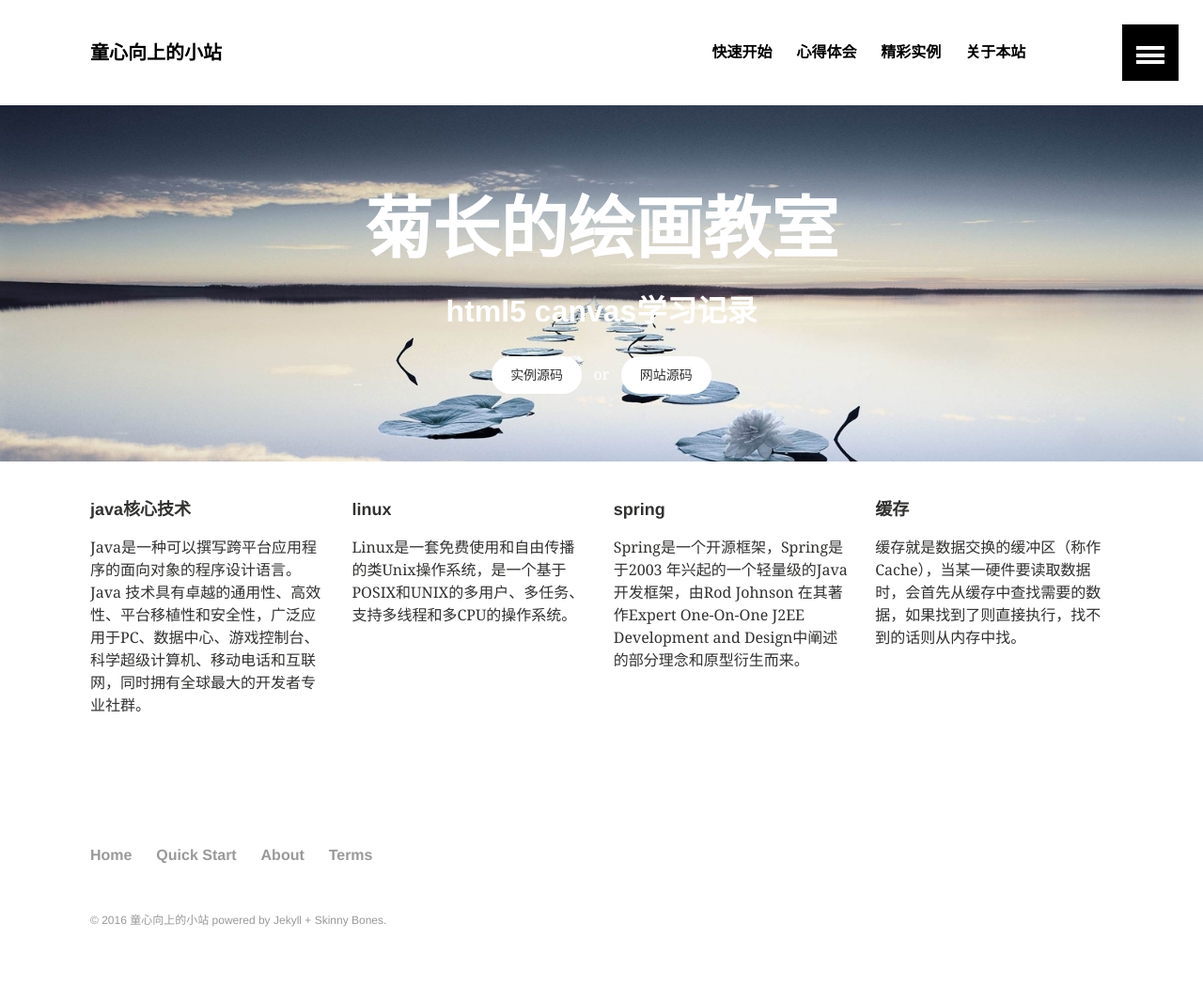
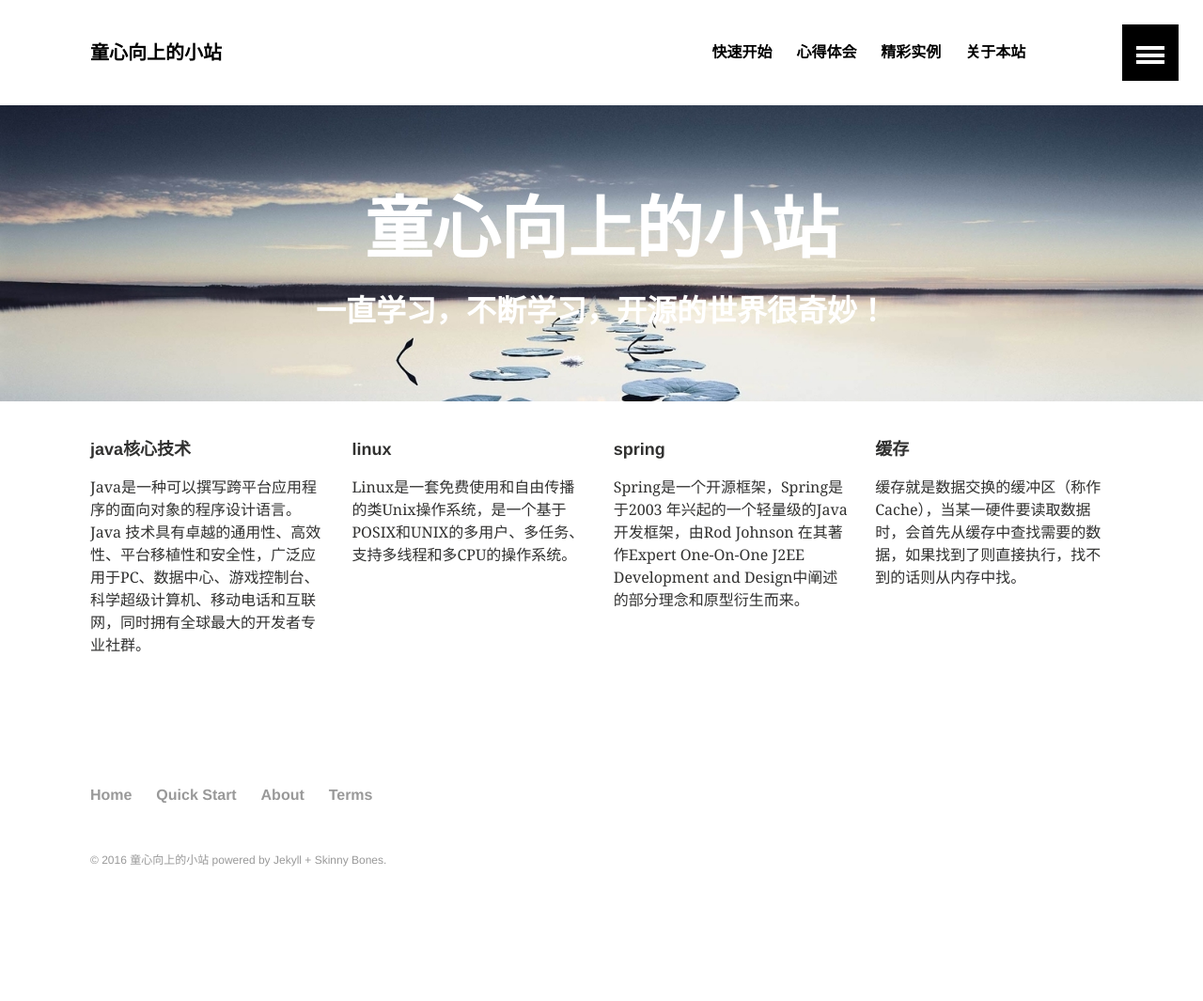
Before and after one commit to txxs/locere.github.com, a Jekyll site: the page built from index.md, in a window 1280 px wide. Shown: the whole page at 94% size. Built offline with Jekyll 4.4.1, drawn with Linux system fonts in a browser that asks for light colours; after the commit the page ends 1001 px from its top, so only the background shows below that.

Commit message:
修改主页文字

```diff
--- a/_layouts/home.html
+++ b/_layouts/home.html
@@ -36,9 +36,9 @@
     {% if page.image.feature %}
     <div class="page-lead" style="background-image:url({{ site.url }}/images/{{ page.image.feature }})">
       <div class="wrap page-lead-content">
-        <h1>菊长的绘画教室</h1>
-        <h2>html5 canvas学习记录</h2>
-        <a href="https://bitbucket.org/AICDG/h5canvasdemo" class="btn-inverse">实例源码</a> &nbsp; or &nbsp; <a href="https://github.com/THISISAGOODNAME/html5canvas" class="btn-inverse">网站源码</a>
+        <h1>童心向上的小站</h1>
+        <h2>一直学习，不断学习，开源的世界很奇妙！</h2>
+       <!-- <a href="https://bitbucket.org/AICDG/h5canvasdemo" class="btn-inverse">实例源码</a> &nbsp; or &nbsp; <a href="https://github.com/THISISAGOODNAME/html5canvas" class="btn-inverse">网站源码</a>-->
       </div><!-- /.page-lead-content -->
     </div><!-- /.page-lead -->
     {% endif %}
```
